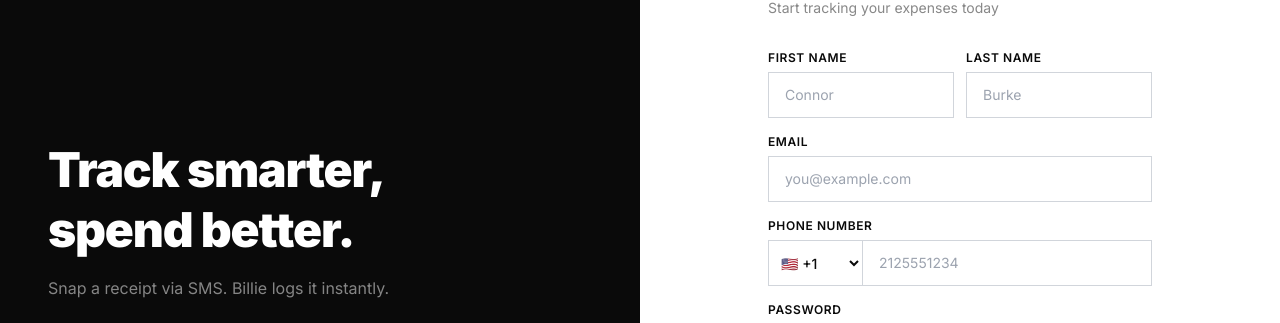
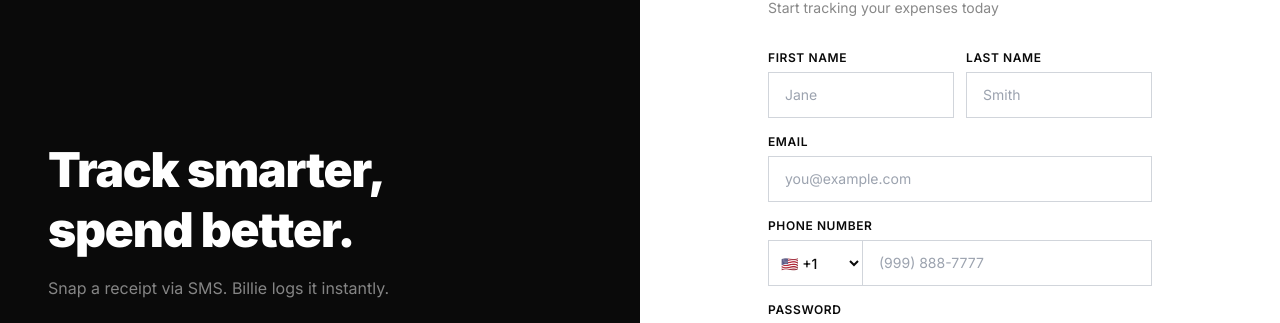
Before and after one commit to connorburke18/Billie-Expense, a React (Vite) app: page /register in a window 1280 px wide. Shown: the part 182-505 px from the top of the page. Built offline with nearby package versions, Linux system fonts and the light colour scheme.

Commit message:
Anonymize register form placeholders

```diff
--- a/src/client/pages/Register.tsx
+++ b/src/client/pages/Register.tsx
@@ -74,7 +74,7 @@
                   value={formData.firstName}
                   onChange={(e) => setFormData({ ...formData, firstName: e.target.value })}
                   className="w-full px-4 py-3 border border-gray-300 text-sm focus:outline-none focus:border-[#0a0a0a] transition-colors"
-                  placeholder="Connor"
+                  placeholder="Jane"
                 />
               </div>
               <div>
@@ -87,7 +87,7 @@
                   value={formData.lastName}
                   onChange={(e) => setFormData({ ...formData, lastName: e.target.value })}
                   className="w-full px-4 py-3 border border-gray-300 text-sm focus:outline-none focus:border-[#0a0a0a] transition-colors"
-                  placeholder="Burke"
+                  placeholder="Smith"
                 />
               </div>
             </div>
@@ -149,7 +149,7 @@
                   value={formData.phoneNumber}
                   onChange={(e) => setFormData({ ...formData, phoneNumber: e.target.value })}
                   className="flex-1 px-4 py-3 border border-gray-300 text-sm focus:outline-none focus:border-[#0a0a0a] transition-colors"
-                  placeholder="2125551234"
+                  placeholder="(999) 888-7777"
                 />
               </div>
             </div>
```
